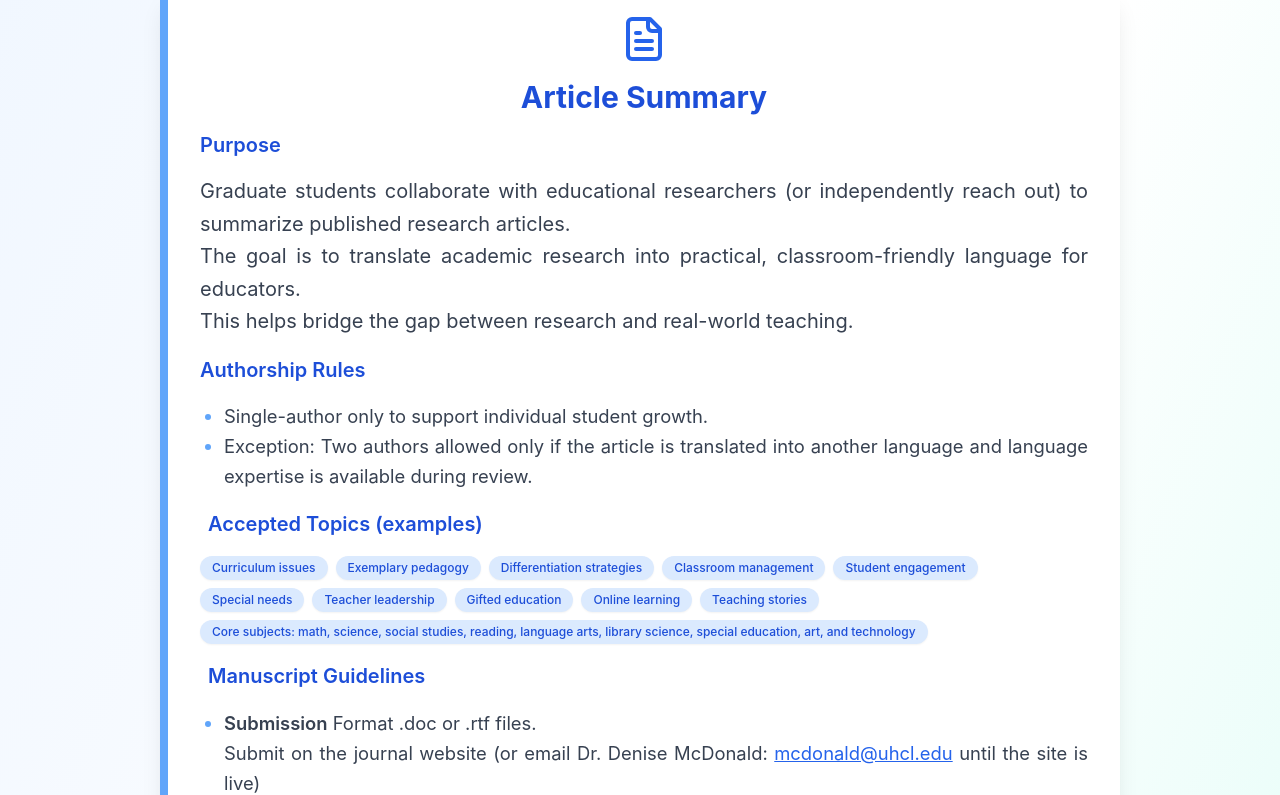
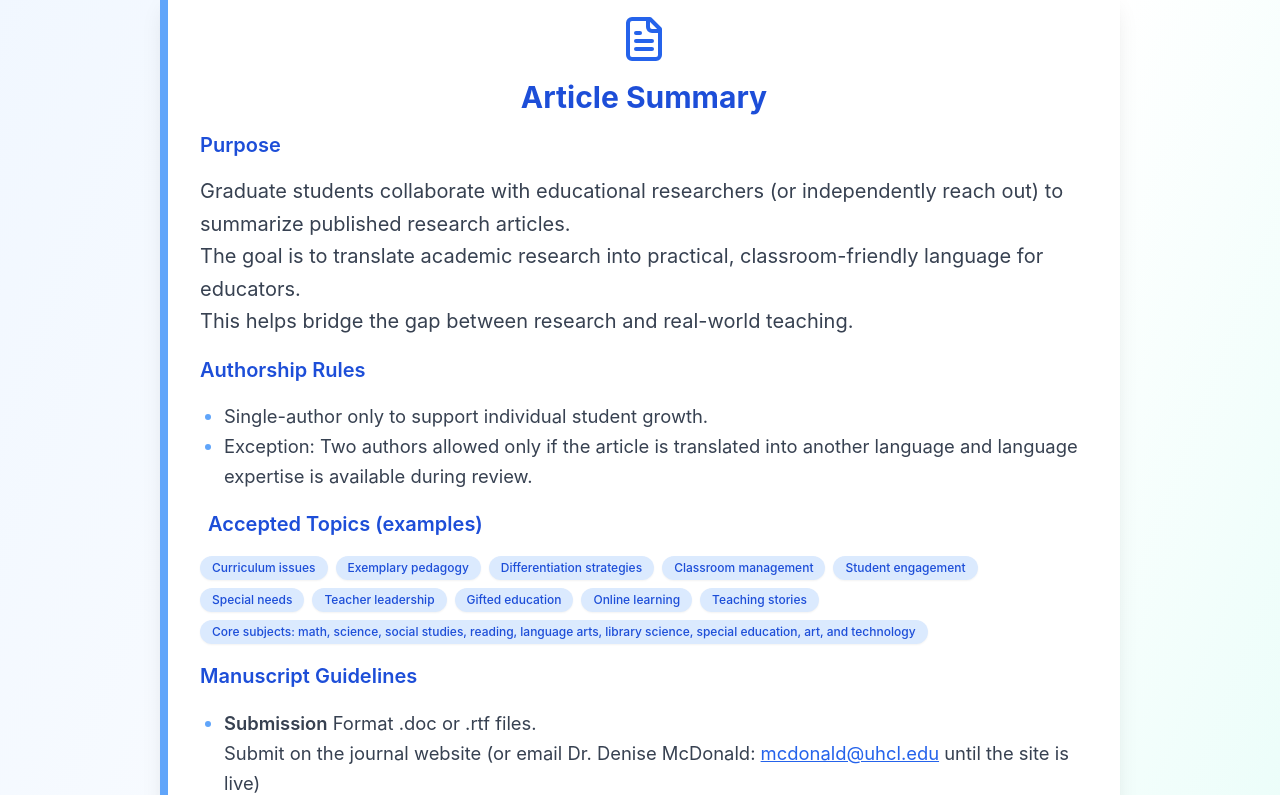
Before and after one commit to Faizyab-Ghaznavi-Tech/Bridge, a React (Vite) app: page /articles-types in a window 1280 px wide. Shown: the part 485-1280 px from the top of the page. Built offline with nearby package versions, Linux system fonts and the light colour scheme.

Commit message:
adjudt alignment

```diff
--- a/src/pages/ArticlesTypes.tsx
+++ b/src/pages/ArticlesTypes.tsx
@@ -81,7 +81,7 @@ const ArticlesTypes: React.FC = () => {
             <h2 className="text-3xl font-bold text-blue-700 dark:text-teal-300 mb-4 text-center">Article Summary</h2>
 
 
-            <div className="space-y-4 text-[1.15rem] md:text-[1.25rem] leading-relaxed text-justify">
+            <div className="space-y-4 text-[1.15rem] md:text-[1.25rem] leading-relaxed ">
               <div className="flex items-center  text-blue-700 dark:text-blue-300 font-semibold text-xl">
                 <span className="text-2xl"></span>Purpose
               </div>
@@ -111,7 +111,7 @@ const ArticlesTypes: React.FC = () => {
                   </span>
                 ))}
               </div>
-              <div className="flex items-center gap-2 text-blue-700 dark:text-blue-300 font-semibold mt-4">
+              <div className="flex items-center  text-blue-700 dark:text-blue-300 font-semibold mt-4">
                 <span className="text-2xl"></span> Manuscript Guidelines
               </div>
               <ul className="list-disc text-gray-700 dark:text-gray-300 ml-6 text-[1.08rem] md:text-[1.15rem] leading-relaxed custom-blue-bullets">
```
